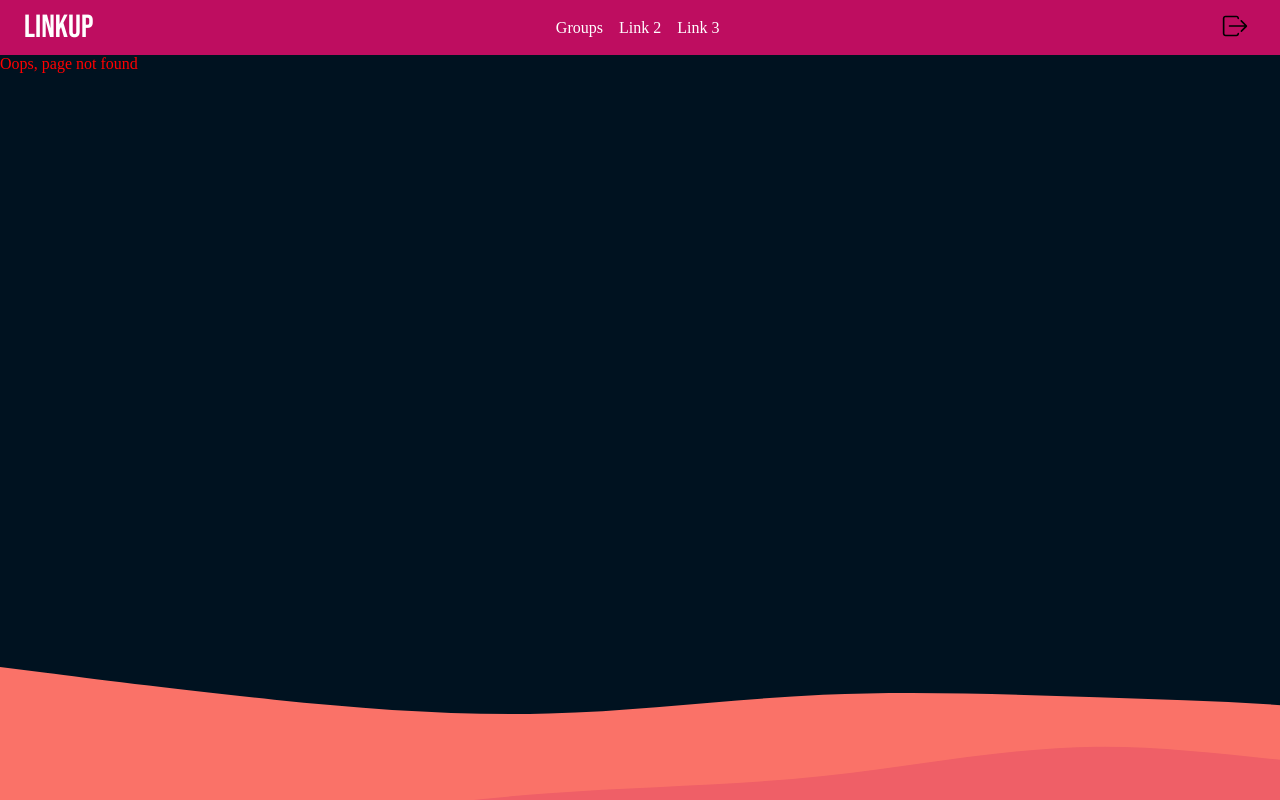
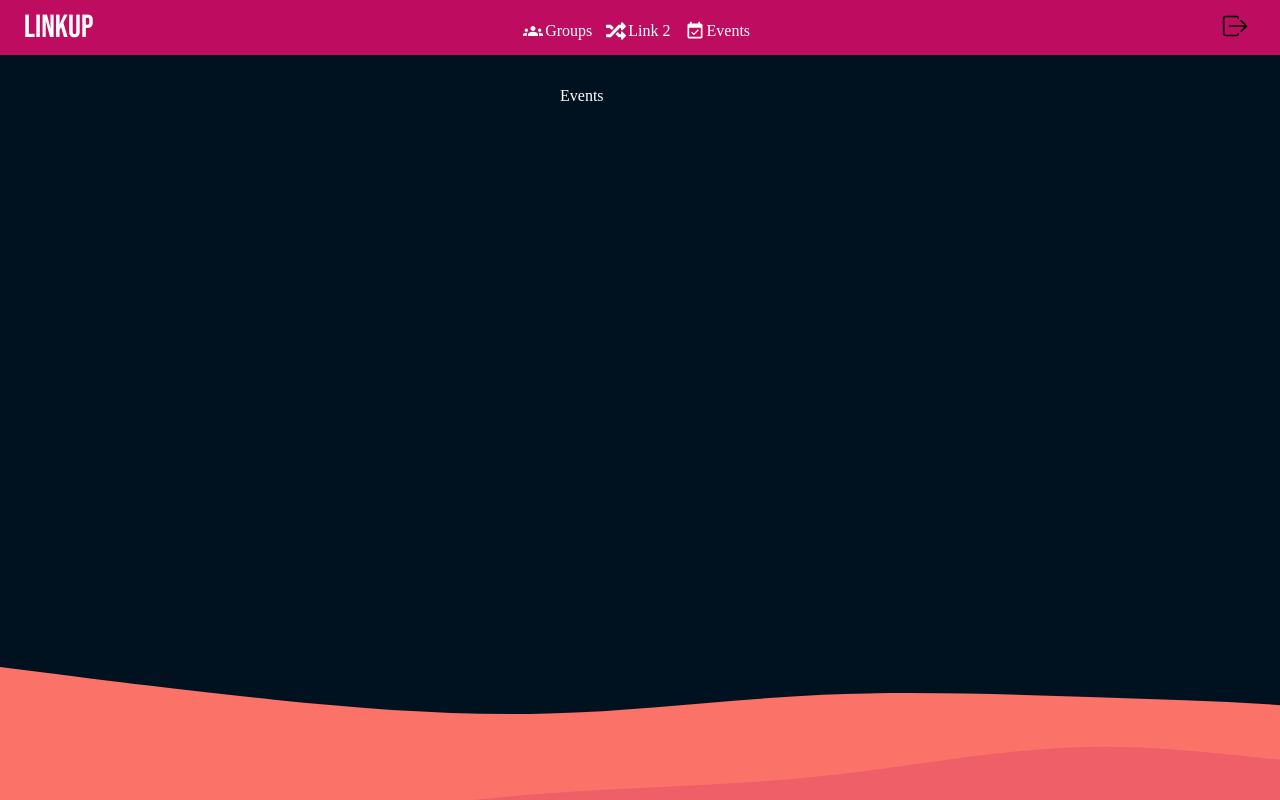
Before and after one commit to SurreySideProjects/LinkUp, a React (Create React App) app in the folder client/: page /events in a window 1280 px wide. Before the commit this address had no page. Built offline with nearby package versions, Linux system fonts and the light colour scheme; a web font is replaced by a local one.

Commit message:
Added events page and added some more css

```diff
--- /dev/null
+++ b/client/src/components/Events/Events.css
@@ -0,0 +1,7 @@
+.events {
+    margin: 2rem auto;
+    height: 10rem;
+    width: 10rem;
+    color: white;
+    background: rgba(0,0,0,0);
+}
--- /dev/null
+++ b/client/src/components/Events/Events.js
@@ -0,0 +1,18 @@
+import React from 'react';
+import NavBar from '../NavBar/NavBar';
+import './Events.css';
+
+
+function Events() {
+  return (
+    <>
+      <img id='back' src='background.svg'/>
+      <NavBar/>
+      <div className='events'>
+        Events
+      </div>
+    </>
+  )
+}
+
+export default Events
--- a/client/src/components/NavBar/NavBar.css
+++ b/client/src/components/NavBar/NavBar.css
@@ -4,6 +4,7 @@
     display: flex;
     justify-content: space-between;
     align-items: center;
+    vertical-align: middle;
     background-color: rgb(190, 13, 96);
     color: white;
     padding: 0.5rem;
@@ -21,6 +22,7 @@
   }
 
 .navbar-center .nav-links a {
+    vertical-align: middle;
     color: #fff;
     text-decoration: none;
   }
@@ -53,3 +55,14 @@
   padding-left: 1rem;
   margin: 0rem;
 }
+
+#events-logo, #groups-logo, #random-logo {
+  position: relative;
+    top: 5px;
+    left: -2px;
+}
+
+#logo-link {
+  text-decoration: none;
+  color: white;
+}
--- a/client/src/components/NavBar/NavBar.js
+++ b/client/src/components/NavBar/NavBar.js
@@ -1,8 +1,10 @@
 import React, { useEffect, useState } from 'react'
 import { IoIosLogOut } from "react-icons/io";
+import { MdEventAvailable, MdGroups } from "react-icons/md";
 import './NavBar.css'
 import { useCookies } from 'react-cookie';
 import { useNavigate } from "react-router-dom";
+import { FaRandom } from "react-icons/fa";
 
 function NavBar({username}) {
     const navigate = useNavigate();
@@ -13,24 +15,24 @@ function NavBar({username}) {
       };
   return (
     <nav className='navbar'>
-        <p id='logo'>LinkUp</p>
+        <a href="/" id='logo-link'><p id='logo'>LinkUp</p></a>
         <div className='navbar-center'>
             <ul className="nav-links">
                 <li>
-                    <a href="/groups">Groups</a>
+                    <a href="/groups"><MdGroups size={20} id='groups-logo'/>Groups</a>
                 </li>
                 <li>
-                    <a href="/link2">Link 2</a>
+                    <a href="/link2"><FaRandom size={20} id='random-logo'/>Link 2</a>
                 </li>
                 <li>
-                    <a href="/link3">Link 3</a>
+                    <a href="/events"><MdEventAvailable size={20} id='events-logo'/>Events</a>
                 </li>
             </ul>
         </div>
         <div className='logout'>
-            <p>{username}</p>
+            <p style={{textTransform: "uppercase"}}>{username}</p>
             <span></span>
-            <button onClick={Logout}><IoIosLogOut size={30}/></button>
+            <button onClick={Logout}><IoIosLogOut size={30} id='logout-logo'/></button>
         </div>
     </nav>
   )
--- /dev/null
+++ b/client/src/components/NoPage/NoPage.css
@@ -0,0 +1,7 @@
+.notfound {
+    align-items: center;
+    display: flex;
+    justify-content: center;
+    margin-top: 40vh;
+    font-size: 2rem;
+}
--- a/client/src/components/NoPage/NoPage.js
+++ b/client/src/components/NoPage/NoPage.js
@@ -1,12 +1,13 @@
 import React from 'react'
 import NavBar from '../NavBar/NavBar'
+import './NoPage.css'
 
 function NoPage() {
   return (
     <>
       <img id='back' alt='' src='background.svg'/>
       <NavBar/>
-      <div className='app' style={{color: "red"}}>
+      <div className='notfound' style={{color: "red"}}>
         Oops, page not found
       </div>
     </>
--- a/client/src/index.js
+++ b/client/src/index.js
@@ -7,6 +7,7 @@ import NoPage from './components/NoPage/NoPage';
 import Login from './components/Login/Login';
 import Register from './components/Register/Register';
 import Groups from './components/Groups/Groups';
+import Events from './components/Events/Events';
 
 const root = ReactDOM.createRoot(document.getElementById('root'));
 root.render(
@@ -16,6 +17,7 @@ root.render(
         <Route path="/login" element={<Login />}/>
         <Route path="/register" element={<Register />}/>
         <Route path="/groups" element={<Groups />}/>
+        <Route path="/events" element={<Events />}/>
         <Route path="*" element={<NoPage />} />
     </Routes>
   </BrowserRouter>
```
